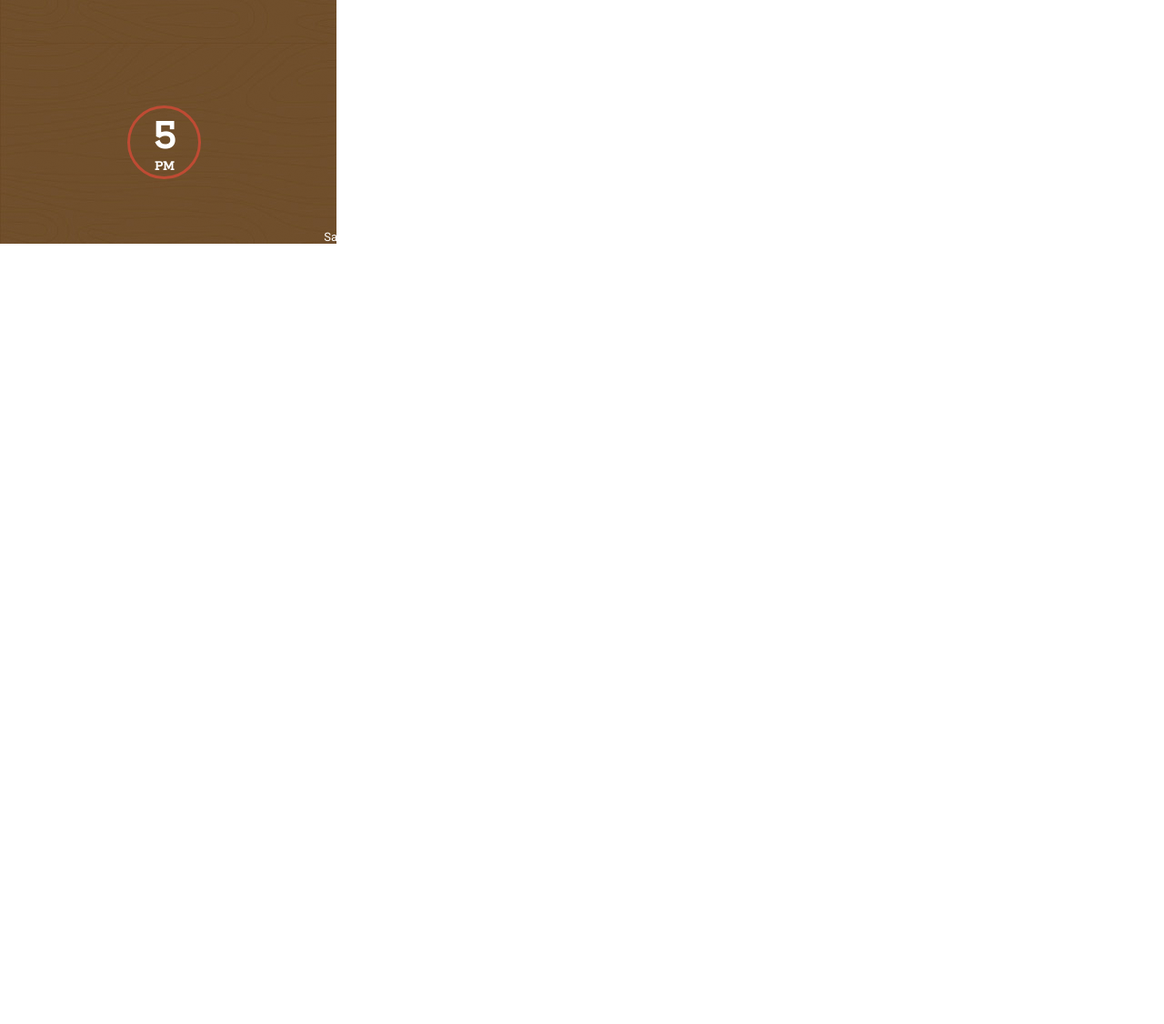
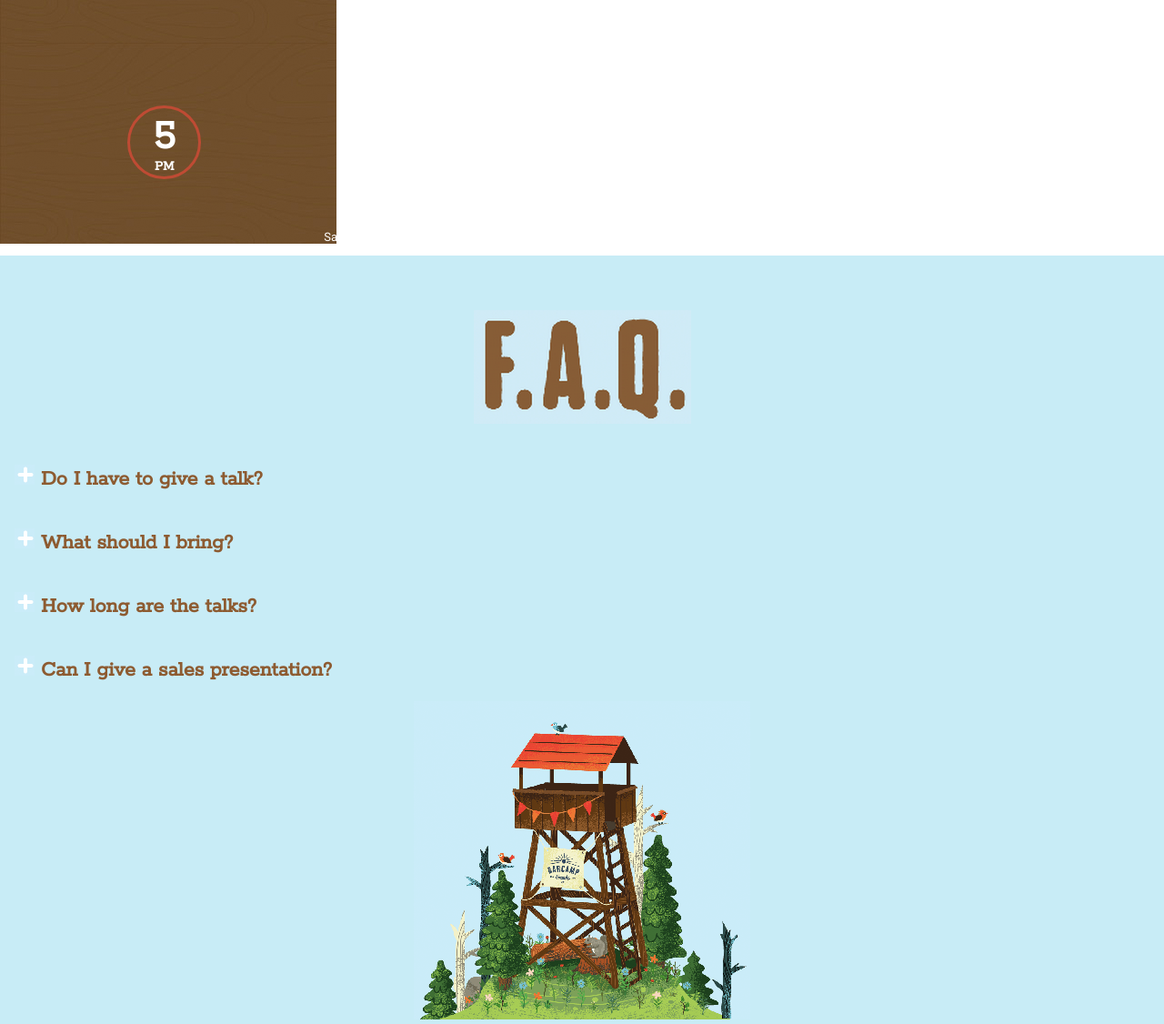
Before and after one commit to alodes999/06-30-css-project, a plain HTML site: page index.html in a window 1280 px wide. Shown: the part 6329-7455 px from the top of the page at 91% size. Before the commit the page ends 6610 px from the top, so only its background shows below. Drawn offline with Linux system fonts and the light colour scheme.

Commit message:
Add part 4 to html and css

```diff
--- a/global.css
+++ b/global.css
@@ -126,3 +126,20 @@ h3 {
 #part3 .schedulepart h2 {
   font-weight: normal;
 }
+
+#part4 {
+  color: rgb(141, 91, 49);
+  background-color: rgb(200, 236, 246);
+  text-align: center;
+  padding: 60px 20px 0;
+}
+
+#part4 ul {
+  text-align: left;
+  -webkit-padding-start: 25px;
+  list-style-image: url("./part4/plus-bullet.png");
+}
+
+#part4 ul li {
+  margin: 40px 0 0 0;
+}
--- a/index.html
+++ b/index.html
@@ -218,6 +218,19 @@
 
     </div>
 
+    <div id='part4'>
+
+      <img src='./part4/faq.png' alt='FAQ Header Picture'>
+
+      <ul>
+        <li><h2>Do I have to give a talk?</h2></li>
+        <li><h2>What should I bring?</h2></li>
+        <li><h2>How long are the talks?</h2></li>
+        <li><h2>Can I give a sales presentation?</h2></li>
+      </ul>
+
+      <img src='./part4/treehouse.png' alt='Treehouse Page Bottom'>
+    </div>
   </body>
 
 
```
